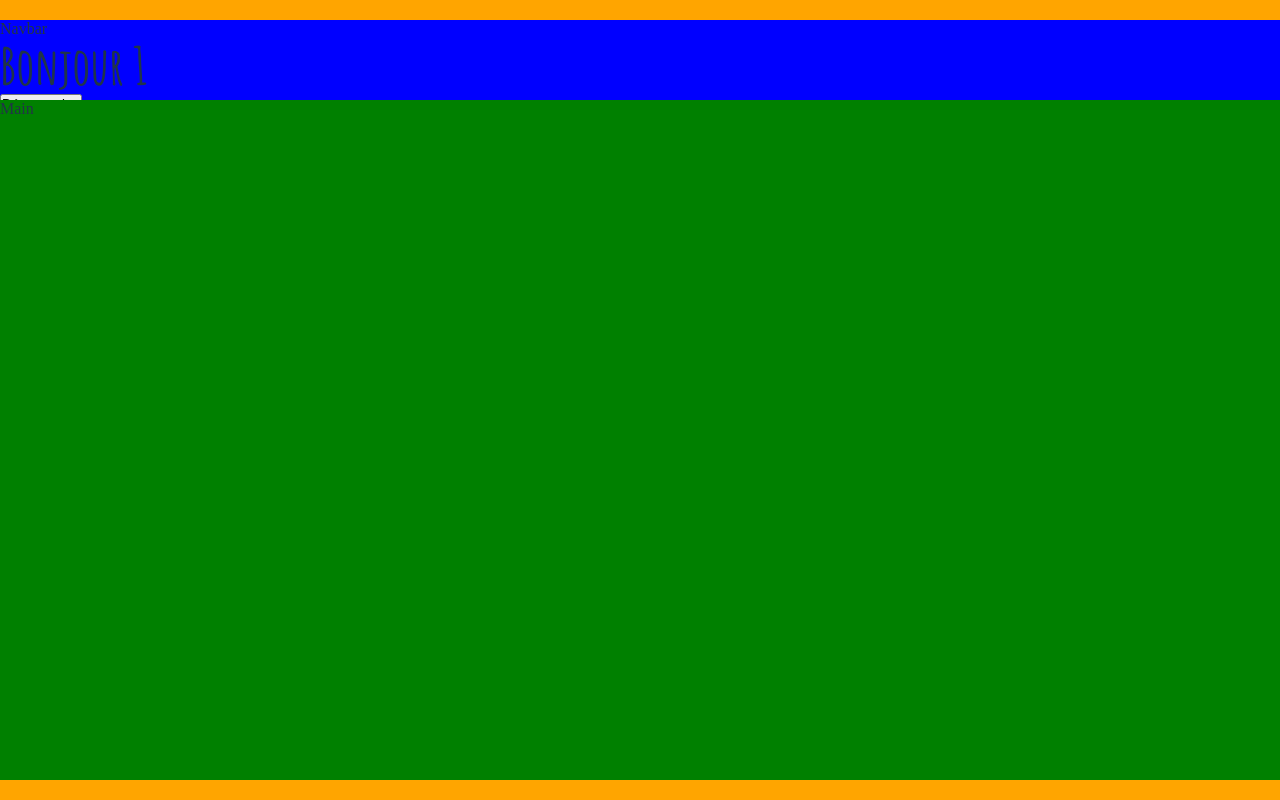
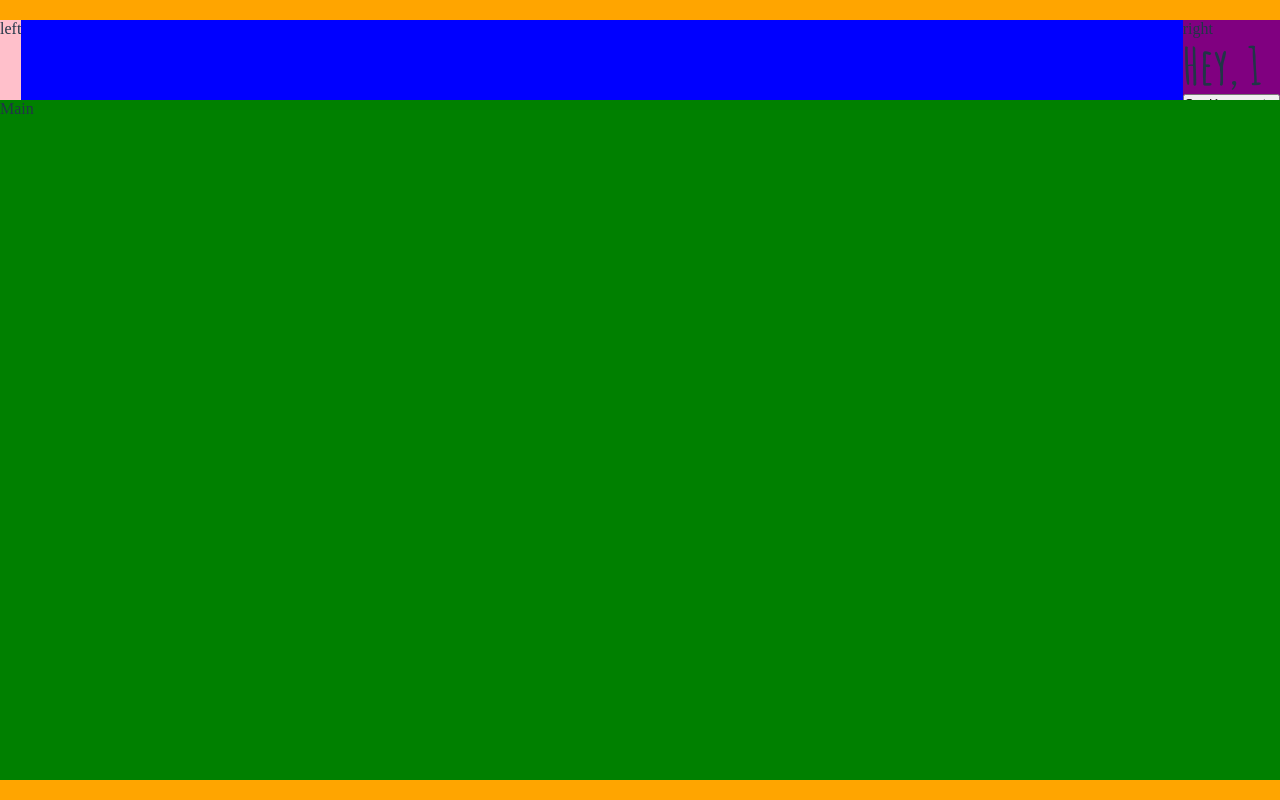
Before and after one commit to loiclo/crazee-burger, a React (Vite) app: page /order/1 in a window 1280 px wide. Built offline with nearby package versions, Linux system fonts and the light colour scheme.

Commit message:
🚧 F04: OrderPage >  layout > Add navbar and main

```diff
--- a/src/components/pages/order/NavBar.jsx
+++ b/src/components/pages/order/NavBar.jsx
@@ -5,11 +5,14 @@ export default function NavBar({ username }) {
 
   return (
     <NavbarStyled>
-    Navbar
-      <h1>Bonjour {username}</h1>
-      <Link to="/">
-      <button>Déconnexion</button>
-      </Link>
+      <div className="left-side">left </div>
+      <div className="right-side">
+      right
+        <h1> Hey, {username}</h1>
+        <Link to="/">
+        <button>Se déconnecter</button>
+        </Link>
+      </div>
     </NavbarStyled>
   )
 }
@@ -17,4 +20,15 @@ export default function NavBar({ username }) {
 const NavbarStyled = styled.nav`
   background: blue;
   height: 10vh;
+  display: flex;
+  justify-content: space-between;
+  //align-items: center;
+
+  .left-side{
+    background: pink;
+  }
+
+  .right-side{
+    background: purple;
+  }
 `;
```
